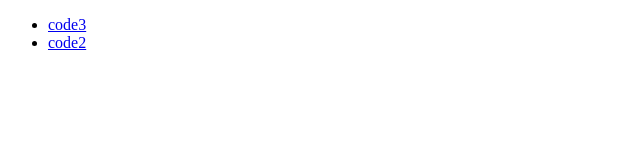
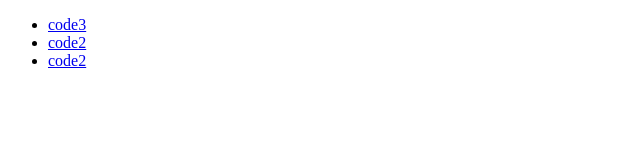
Before and after one commit to KatkaTopolovska/KatkaTopolovska.github.io, a plain HTML site: page index.html in a window 1280 px wide. Shown: the full height of the page, 0-640 px from the left. Drawn offline with Linux system fonts and the light colour scheme.

Commit message:
Update index.html

```diff
--- a/index.html
+++ b/index.html
@@ -9,7 +9,7 @@
     <ul>
         <li><a href="Averzie.txt" target="_blank" title="Read PDF">code3</a></li>
         <li><a href="2verzie.txt" target="_blank" title="Read PDF">code2</a></li>
-
+        <li><a href="cv2_Prog_II_k.doc" target="_blank" title="Read PDF">code2</a></li>
     </ul>
 
 </body>
```
